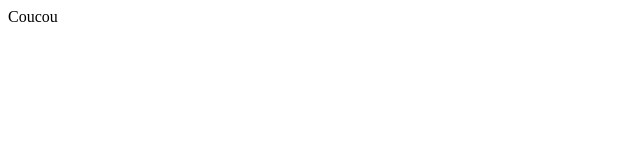
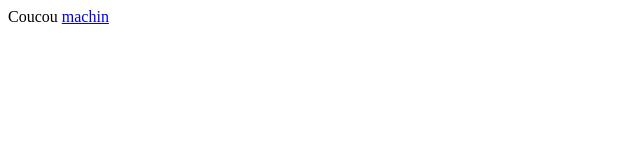
Before and after one commit to kaluchua/GLcourse, a plain HTML site: page index.html in a window 1280 px wide. Shown: the full height of the page, 0-640 px from the left. Drawn offline with Linux system fonts and the light colour scheme.

Commit message:
test link

```diff
--- a/index.html
+++ b/index.html
@@ -1 +1,3 @@
 Coucou
+
+<a href="./assign01/twisted.html"> machin </a>
```
